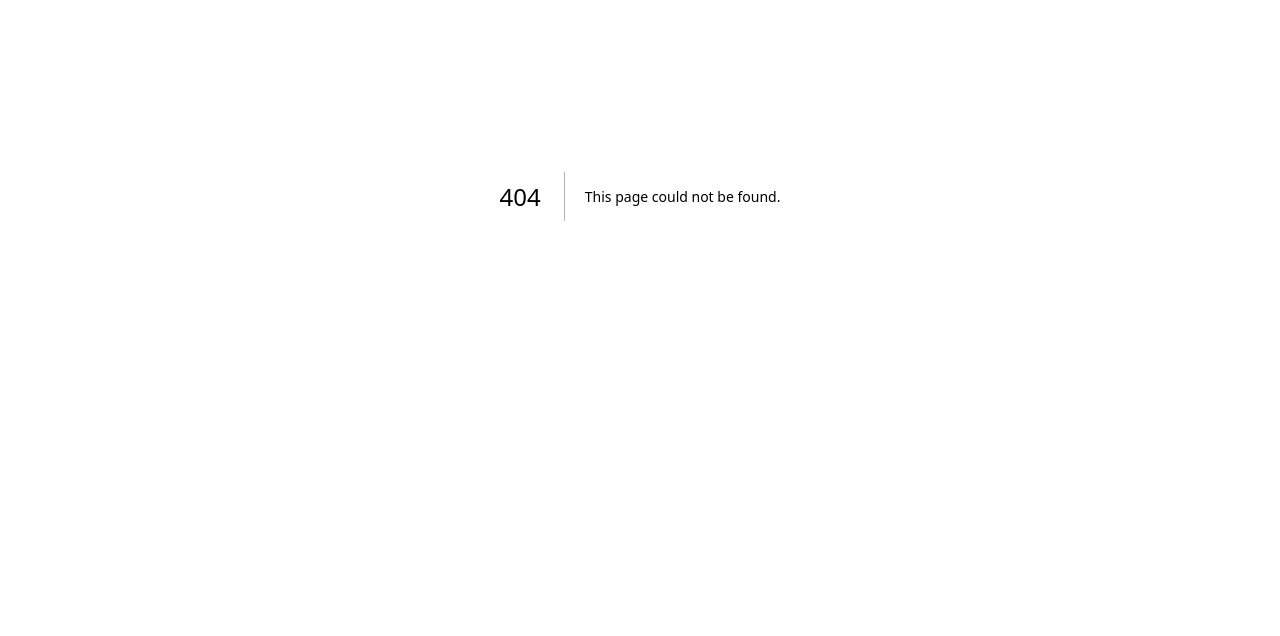
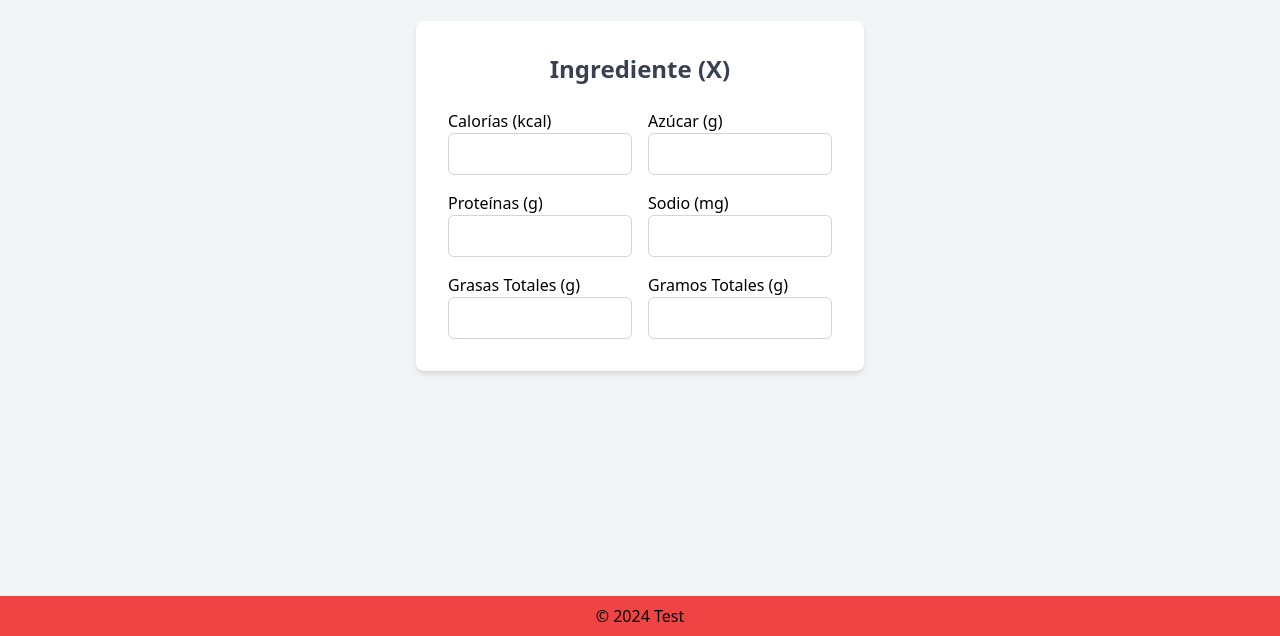
Before and after one commit to ancardoen/Dise-o-Software-Grupo15, a Next.js app in the folder my-app/: page /ingresar in a window 1280 px wide. Before the commit this address had no page. Shown: the part 204-840 px from the top of the page. Before the commit the page ends 800 px from the top, so only its background shows below. Built offline with nearby package versions, Linux system fonts and the light colour scheme.

Commit message:
Aplicacion Diseños

```diff
--- /dev/null
+++ b/my-app/src/app/ingresar/page.js
@@ -0,0 +1,42 @@
+export default function Home() {
+    return (
+        <div>
+            <main className="flex items-center justify-center min-h-screen bg-gray-100">
+                <div className="w-full max-w-md p-8 bg-white shadow-md rounded-lg">
+                    <div className="text-center mb-6">
+                        <p className="text-2xl font-bold text-gray-700">Ingrediente (X)</p>
+                    </div>
+                    <form className="grid grid-cols-2 gap-4">
+                        <div>
+                            <label>Calorías (kcal)</label>
+                            <input id="calorias" type="text" className="w-full px-4 py-2 border border-gray-300 rounded-md focus:outline-none"/>
+                        </div>
+                        <div>
+                            <label>Azúcar (g)</label>
+                            <input id="azucar" type="text" className="w-full px-4 py-2 border border-gray-300 rounded-md focus:outline-none"/>
+                        </div>
+                        <div>
+                            <label>Proteínas (g)</label>
+                            <input id="proteinas" type="text" className="w-full px-4 py-2 border border-gray-300 rounded-md focus:outline-none"/>
+                        </div>
+                        <div>
+                            <label>Sodio (mg)</label>
+                            <input id="sodio" type="text" className="w-full px-4 py-2 border border-gray-300 rounded-md focus:outline-none"/>
+                        </div>
+                        <div>
+                            <label>Grasas Totales (g)</label>
+                            <input id="grasas" type="text" className="w-full px-4 py-2 border border-gray-300 rounded-md focus:outline-none"/>
+                        </div>
+                        <div>
+                            <label>Gramos Totales (g)</label>
+                            <input id="gramos" type="text" className="w-full px-4 py-2 border border-gray-300 rounded-md focus:outline-none"/>
+                        </div>
+                    </form>
+                </div>
+            </main>
+            <footer className="bg-red-500 text-center">
+                <p className="py-2">&copy; 2024 Test</p>
+            </footer>
+        </div>
+    );
+}
--- a/my-app/src/app/layout.js
+++ b/my-app/src/app/layout.js
@@ -1,6 +1,13 @@
 export default function RootLayout({ children }) {
   return (
     <html lang="es">
+      <head>
+        <title>
+          {process.env.title}
+        </title>
+        <link href="https://cdn.jsdelivr.net/npm/tailwindcss@2.0.2/dist/tailwind.min.css"
+          rel="stylesheet" />
+      </head>
       <body>
         {children}
       </body>
```
Also changed, not shown: my-app/package.json (+4 -3 lines), my-app/src/app/login/page.js (added, +44 -0 lines), my-app/src/app/page.js (+39 -7 lines), my-app/src/app/signup/page.js (added, +36 -0 lines), 2 other files (tests, documents, lock files or other folders).
